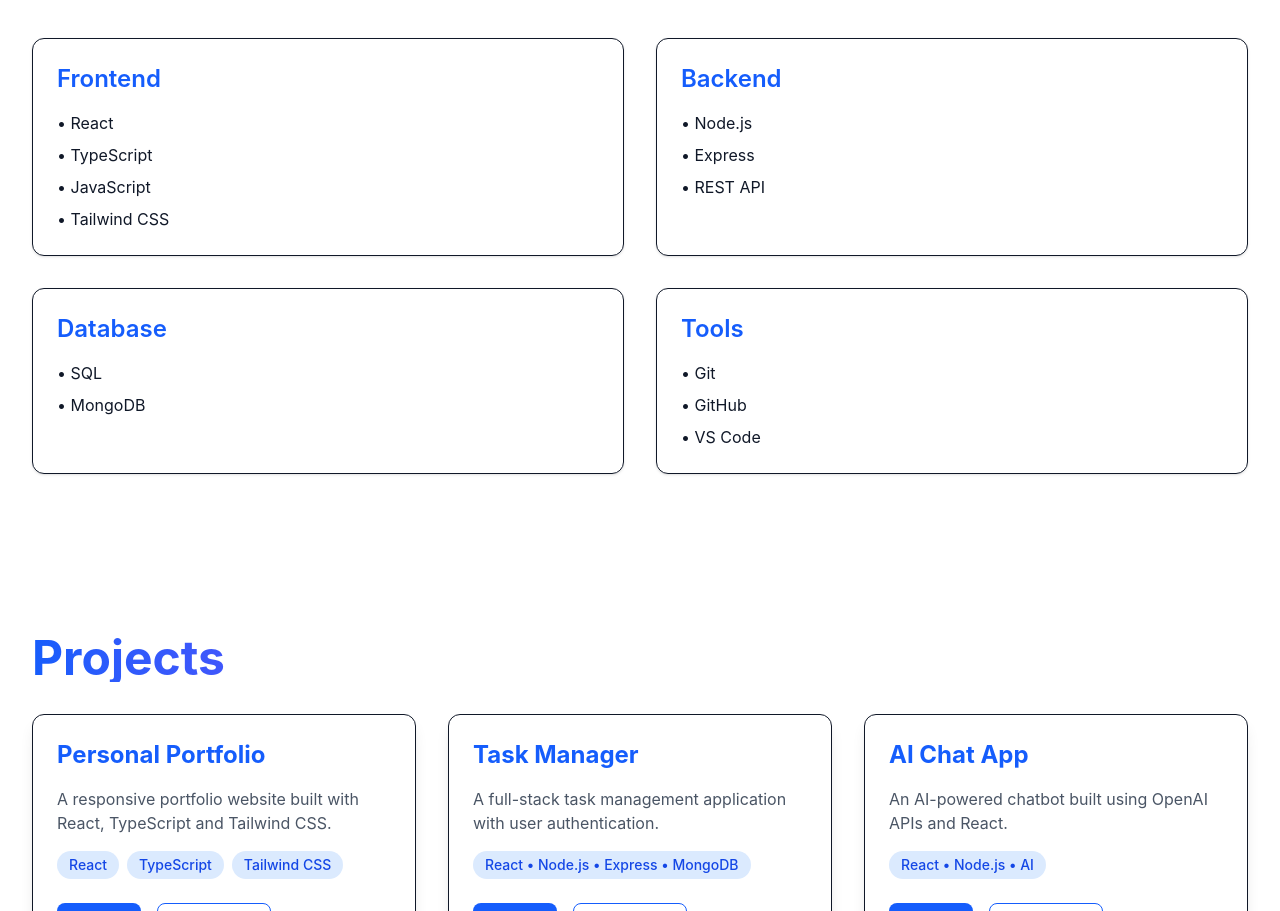
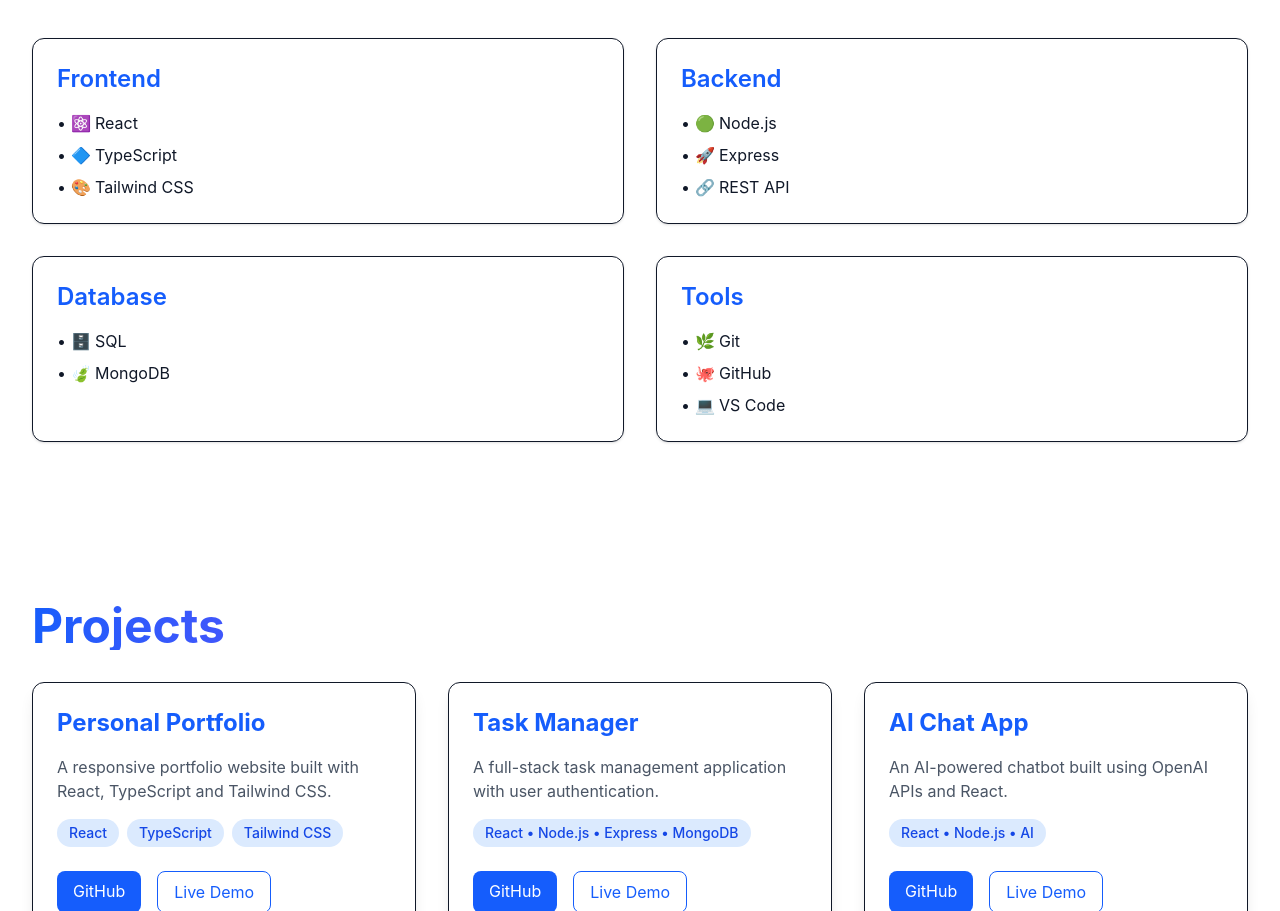
Before and after one commit to Meaza336/meaza-portfolio, a React (Vite) app: page / in a window 1280 px wide. Shown: the part 1136-2047 px from the top of the page. Built offline with nearby package versions, Linux system fonts and the light colour scheme.

Commit message:
feat: improvement on all part

```diff
--- a/package.json
+++ b/package.json
@@ -14,6 +14,7 @@
     "@tailwindcss/vite": "^4.3.2",
     "react": "^19.2.7",
     "react-dom": "^19.2.7",
+    "react-icons": "^5.7.0",
     "tailwindcss": "^4.3.2"
   },
   "devDependencies": {
--- a/src/components/Skill.tsx
+++ b/src/components/Skill.tsx
@@ -3,27 +3,26 @@
 };
 function Skills({ darkMode }: SkillProps) {
 const frontend = [
-    "React",
-    "TypeScript",
-    "JavaScript",
-    "Tailwind CSS",
+  "⚛️ React",
+  "🔷 TypeScript",
+  "🎨 Tailwind CSS",
 ];
 
 const backend = [
-    "Node.js",
-    "Express",
-    "REST API",
+  "🟢 Node.js",
+  "🚀 Express",
+  "🔗 REST API",
 ];
 
 const database = [
-    "SQL",
-    "MongoDB",
+  "🗄️ SQL",
+  "🍃 MongoDB",
 ];
 
 const tools = [
-    "Git",
-    "GitHub",
-    "VS Code",
+  "🌿 Git",
+  "🐙 GitHub",
+  "💻 VS Code",
 ];
 
   return (
```
Also changed, not shown: 1 other file (tests, documents, lock files or other folders). Lines whose indentation alone changed are shown as unchanged.
